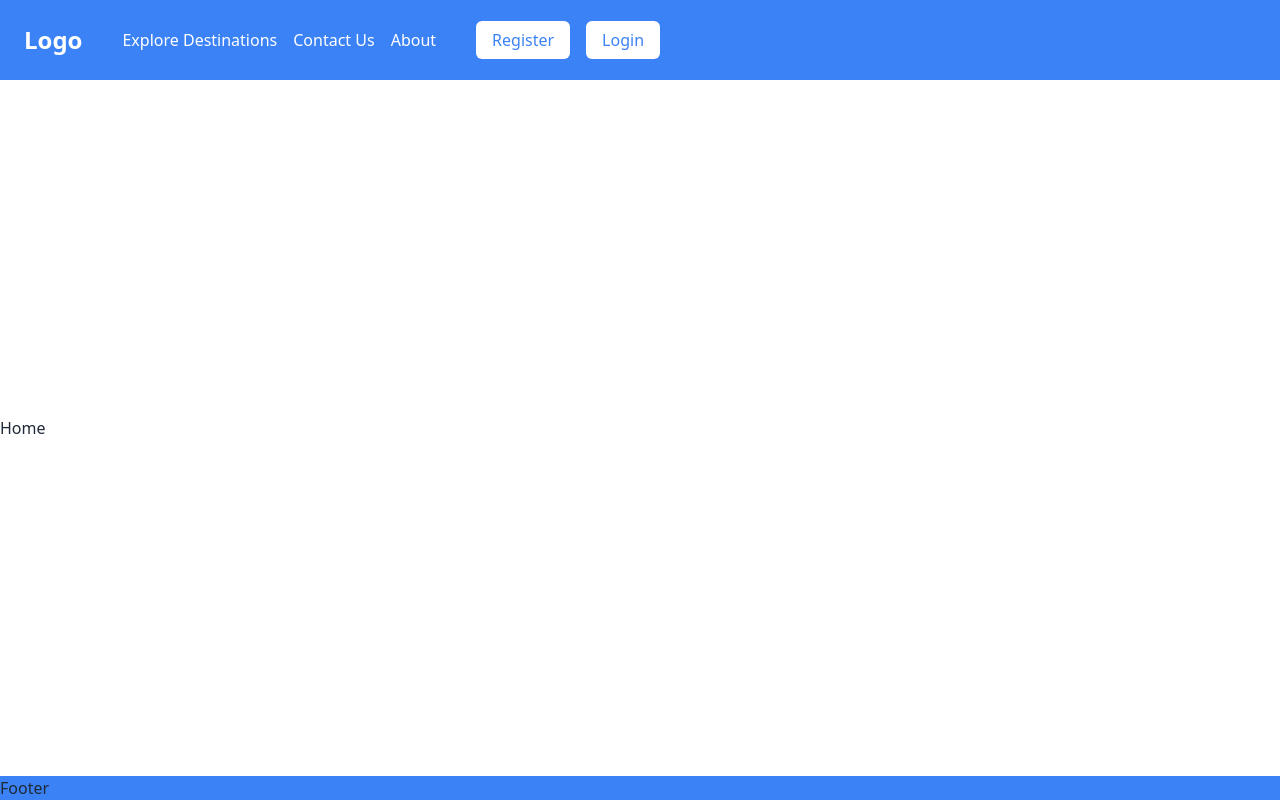
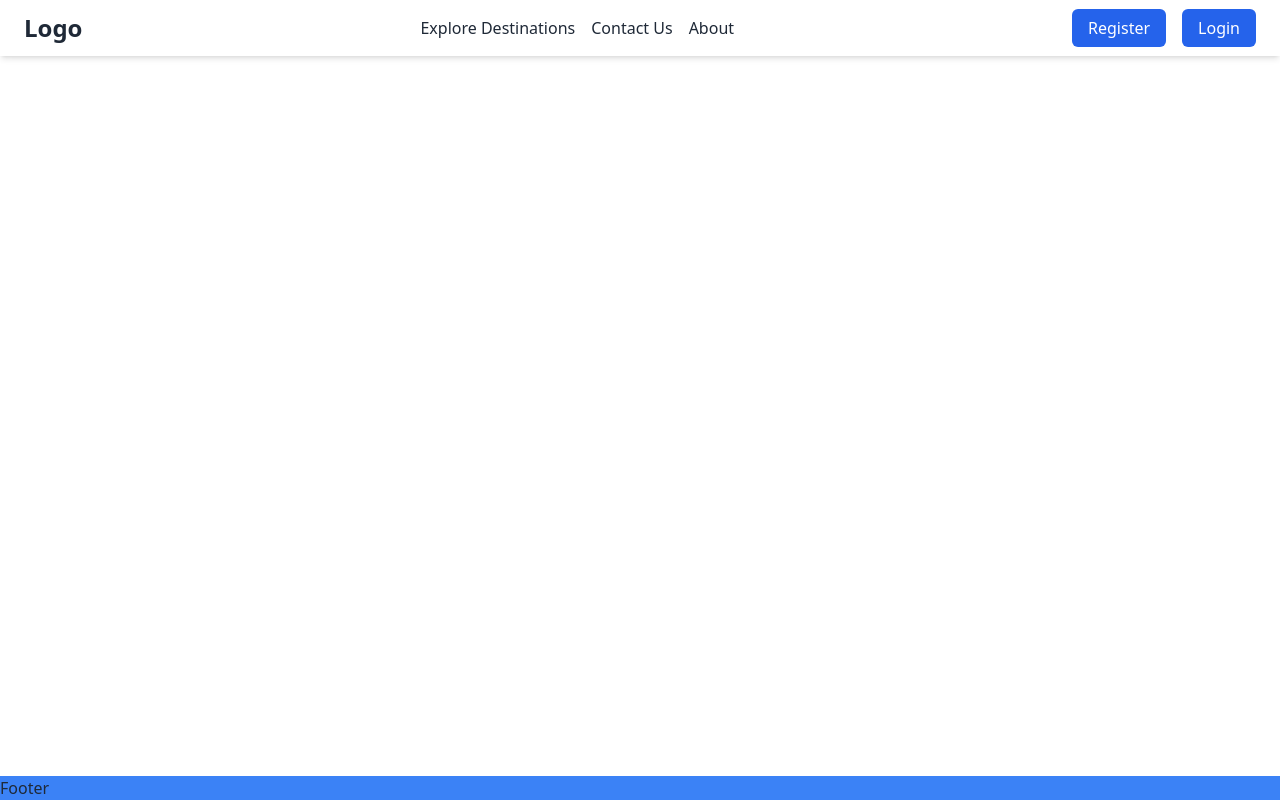
Before and after one commit to saibia8/Holidaze-Project-Exam-2, a React (Vite) app: page / in a window 1280 px wide. Built offline with nearby package versions, Linux system fonts and the light colour scheme.

Commit message:
Edited navbar code

```diff
--- a/src/components/Header/index.jsx
+++ b/src/components/Header/index.jsx
@@ -2,7 +2,7 @@ import Nav from '../Nav';
 
 const Header = () => {
   return (
-    <header>
+    <header className='bg-white fixed top-0 w-full shadow-md z-40'>
       <Nav />
     </header>
   );
--- a/src/components/Nav/index.jsx
+++ b/src/components/Nav/index.jsx
@@ -2,52 +2,48 @@ import { Link, NavLink } from 'react-router-dom';
 
 const Nav = () => {
   return (
-    <div className='bg-blue-500 p-6 flex space-x-10 items-center'>
-      <div>
-        <h1 className='text-white text-2xl font-bold'>
-          <Link to='/'>Logo</Link>
-        </h1>
-      </div>
-      <nav>
-        <ul className='flex space-x-4'>
-          <li>
+    <nav className='container mx-auto px-6 py-3'>
+      <div className='flex justify-between items-center'>
+        <Link to='/' className='text-2xl font-bold text-gray-800'>
+          Logo
+        </Link>
+
+        <div className='flex space-x-4'>
           <NavLink
             to='/explore-destinations'
-              className='text-white hover:text-gray-200'
+            className='text-gray-800 hover:text-blue-600'
           >
             Explore Destinations
           </NavLink>
-          </li>
-          <li>
+
           <NavLink
             to='/contact-us'
-              className='text-white hover:text-gray-200'
+            className='text-gray-800 hover:text-blue-600'
           >
             Contact Us
           </NavLink>
-          </li>
-          <li>
-            <NavLink to='/about' className='text-white hover:text-gray-200'>
+
+          <NavLink to='/about' className='text-gray-800 hover:text-blue-600'>
             About
           </NavLink>
-          </li>
-        </ul>
-      </nav>
+        </div>
+
         <div className='space-x-4'>
           <Link
             to='/register'
-          className='bg-white text-blue-500 px-4 py-2 rounded-md'
+            className='bg-blue-600 text-white px-4 py-2 rounded-md'
           >
             Register
           </Link>
           <Link
             to='/login'
-          className='bg-white text-blue-500 px-4 py-2 rounded-md'
+            className='bg-blue-600 text-white px-4 py-2 rounded-md'
           >
             Login
           </Link>
         </div>
       </div>
+    </nav>
   );
 };
 
```
Lines whose indentation alone changed are shown as unchanged.
